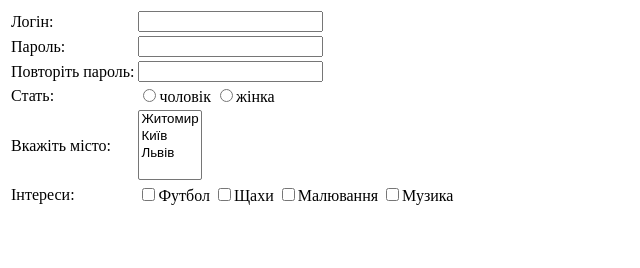
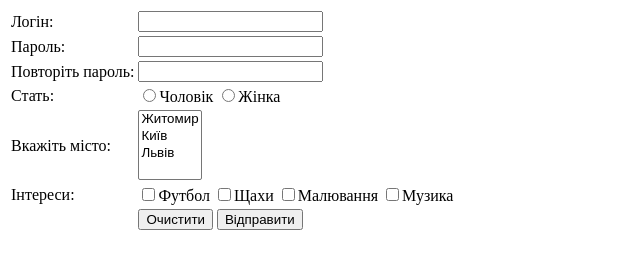
Before and after one commit to HavryliukNP/SanaWeb01, a plain HTML site: page form1.html in a window 1280 px wide. Shown: the whole page, without its empty margins (0-640 px from the left). Drawn offline with Linux system fonts and the light colour scheme.

Commit message:
Виконав завдання 1

```diff
--- a/form1.html
+++ b/form1.html
@@ -13,17 +13,17 @@
         </tr>
         <tr>
             <td><label for="password">Пароль:</label></td>
-            <td><input type="password" id="password" name="password"></td>
+            <td><input type="password" id="password" name="password" required></td>
         </tr>
         <tr>
             <td><label for="confirm_password">Повторіть пароль:</label></td>
-            <td><input type="password" id="confirm_password" name="confirm_password"></td>
+            <td><input type="password" id="confirm_password" name="confirm_password" required></td>
         </tr>
         <tr>
             <td>Стать:</td>
             <td>
-                <input type="radio" id="male" name="gender" value="male"><label for="male">чоловік</label>
-                <input type="radio" id="female" name="gender" value="female"><label for="female">жінка</label>
+                <input type="radio" id="male" name="gender" value="male"><label for="male">Чоловік</label>
+                <input type="radio" id="female" name="gender" value="female"><label for="female">Жінка</label>
             </td>
         </tr>
         <tr>
@@ -45,7 +45,13 @@
                 <input type="checkbox" id="music" name="interests" value="music"><label for="music">Музика</label>
             </td>
         </tr>
-
+        <tr>
+            <td></td>
+            <td>
+                <input type="reset" value="Очистити">
+                <input type="submit" value="Відправити">
+            </td>
+        </tr>
     </table>
 </form>
 </body>
```
